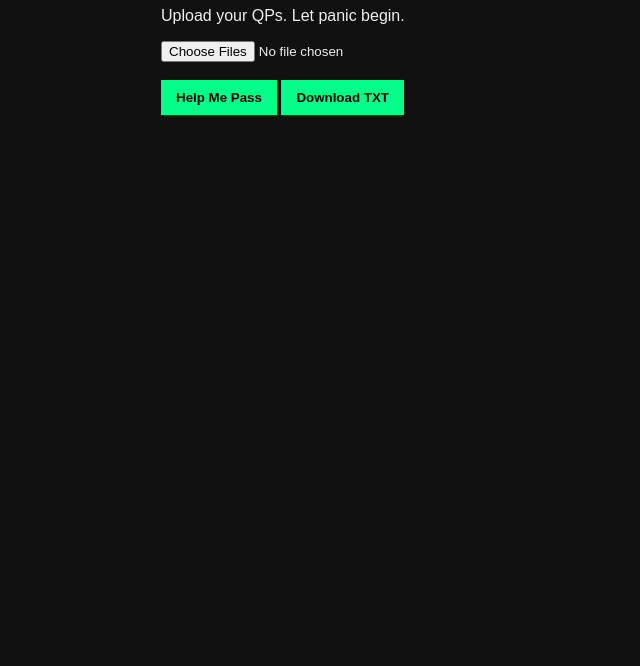
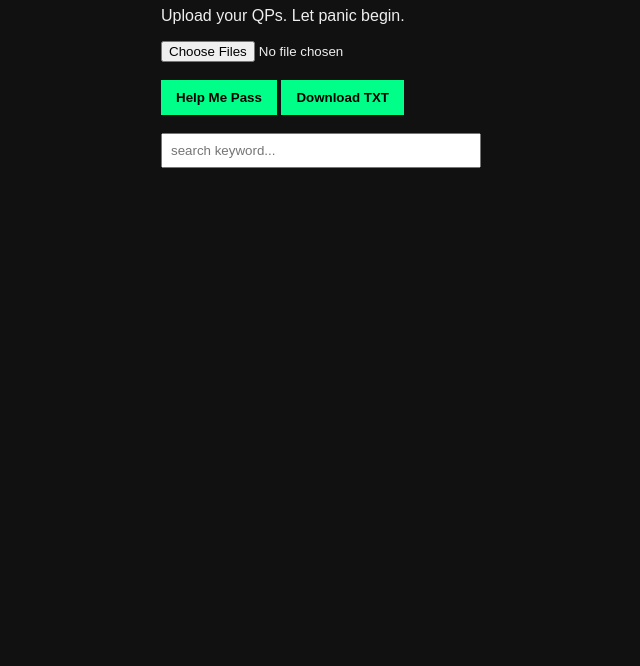
Before and after one commit to vinish-dev/HelpMePass, a plain HTML site: page HelpMePass/frontend/index.html in a window 1280 px wide. Shown: the part 134-800 px from the top of the page, without its empty margins (29-669 px from the left). Drawn offline with Linux system fonts and the light colour scheme.

Commit message:
Add search functionality to filter PDF results by keyword

```diff
--- a/HelpMePass/frontend/index.html
+++ b/HelpMePass/frontend/index.html
@@ -57,6 +57,8 @@
     <button type="button" onclick="uploadFiles()">Help Me Pass</button>
     <button type="button" onclick="downloadText()">Download TXT</button>
 
+    <br><br>
+    <input type="text" id="searchBox" placeholder="search keyword..." onkeyup="filterResults();" style="padding:8px; width:300px;">
     <div id="results"></div>
 
 <script>
@@ -121,7 +123,7 @@ async function uploadFiles() {
         resultsDiv.appendChild(div);
     }
 }
-
+// download Text
 function downloadText() {
     if (!latestData || Object.keys(latestData).length === 0) {
         alert("No data to download!");
@@ -154,7 +156,10 @@ function downloadText() {
     URL.revokeObjectURL(url);
 }
 
+// marks detector
 function getMarksFromContent(content) {
+    if (!content) return 0;
+
     const lines = content.split("\n");
     let maxMarks = 0;
 
@@ -171,6 +176,43 @@ function getMarksFromContent(content) {
     return maxMarks;
 }
 
+// search function
+function escapeRegex(text) {
+    return text.replace(/[.*+?^${}()|[\]\\]/g, '\\$&');
+}
+
+function filterResults() {
+    const keyword = document.getElementById("searchBox").value.toLowerCase();
+    const modules = document.querySelectorAll(".module");
+
+    modules.forEach(module => {
+        const preBlocks = module.querySelectorAll("pre");
+        let moduleContainsMatch = false;
+
+        preBlocks.forEach(pre => {
+            const originalText = pre.textContent;
+            const lowerText = originalText.toLowerCase();
+
+            if (keyword && lowerText.includes(keyword)) {
+                moduleContainsMatch = true;
+
+                const safeKeyword = escapeRegex(keyword);
+                const regex = new RegExp(`(${safeKeyword})`, "gi");
+
+                pre.innerHTML = originalText.replace(
+                    regex,
+                    `<span style="background:#00ff88; color:black;">$1</span>`
+                );
+            } else {
+                pre.innerHTML = originalText;
+            }
+        });
+
+        module.style.display = moduleContainsMatch || keyword === "" ? "block" : "none";
+    });
+}
+
+
 
 </script>
 
```
